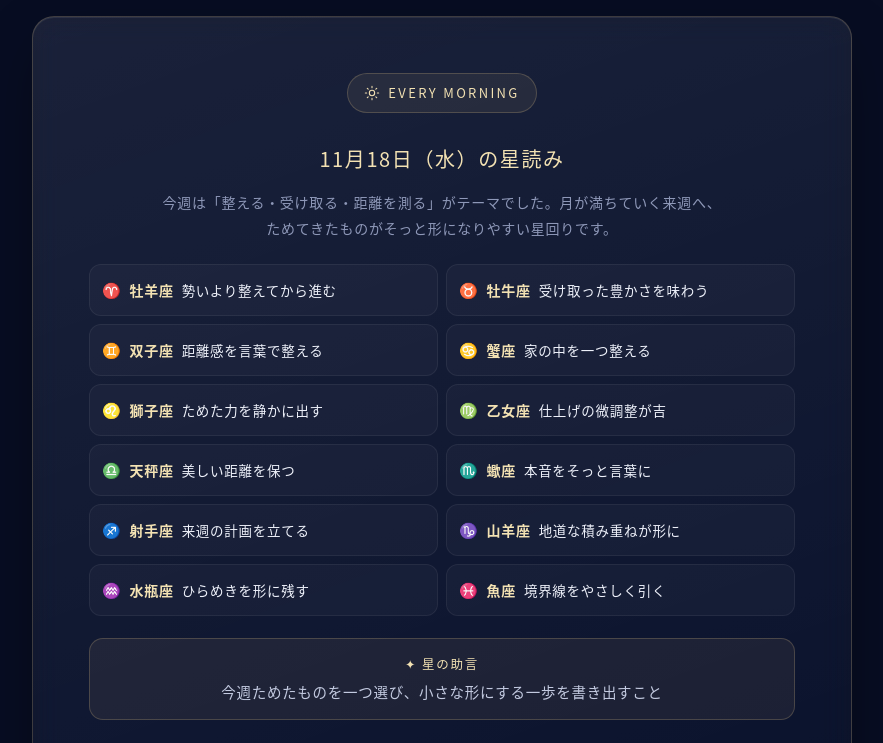
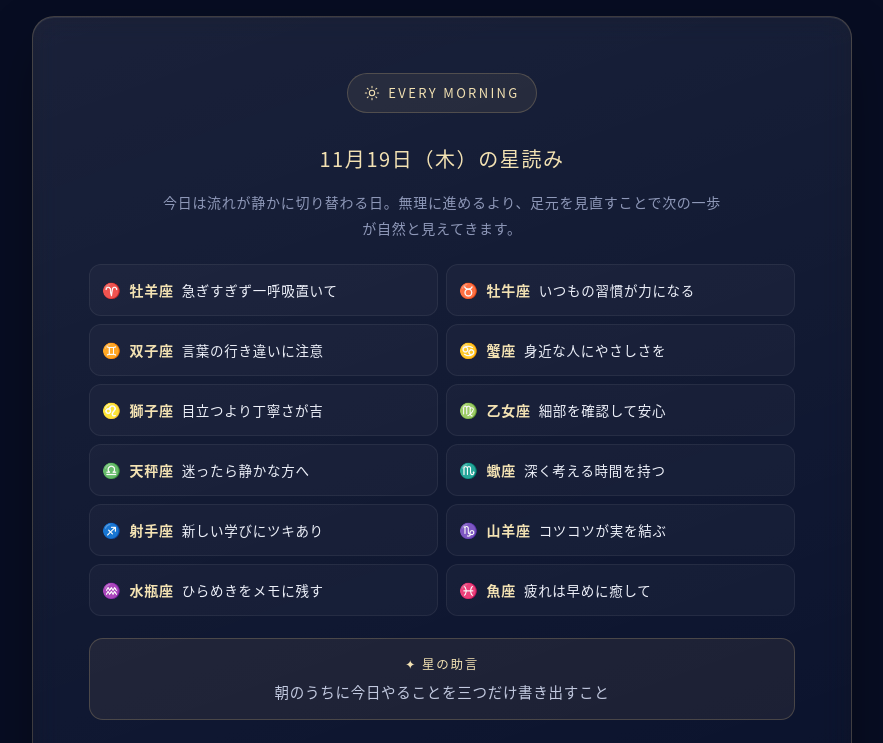
Before and after one commit to thokida/luna-hp, a plain HTML site: page index.html in a window 1280 px wide. Shown: the part 2580-3323 px from the top of the page, without its empty margins (198-1081 px from the left). Drawn offline with Linux system fonts and the light colour scheme.

Commit message:
毎朝の星読みを当日分に更新

```diff
--- a/index.html
+++ b/index.html
@@ -497,23 +497,23 @@
       <div class="glass daily-card reveal" data-delay="3">
         <span class="time-badge"><svg aria-hidden="true"><use href="#i-sun"/></svg>EVERY MORNING</span>
         <!--DAILY:START-->
-<p class="daily-date">11月18日（水）の星読み</p>
-<p class="daily-intro">今週は「整える・受け取る・距離を測る」がテーマでした。月が満ちていく来週へ、ためてきたものがそっと形になりやすい星回りです。</p>
+<p class="daily-date">11月19日（木）の星読み</p>
+<p class="daily-intro">今日は流れが静かに切り替わる日。無理に進めるより、足元を見直すことで次の一歩が自然と見えてきます。</p>
 <ul class="daily-list">
-<li><span class="daily-glyph" aria-hidden="true">♈</span><span class="daily-name">牡羊座</span><span class="daily-text">勢いより整えてから進む</span></li>
-<li><span class="daily-glyph" aria-hidden="true">♉</span><span class="daily-name">牡牛座</span><span class="daily-text">受け取った豊かさを味わう</span></li>
-<li><span class="daily-glyph" aria-hidden="true">♊</span><span class="daily-name">双子座</span><span class="daily-text">距離感を言葉で整える</span></li>
-<li><span class="daily-glyph" aria-hidden="true">♋</span><span class="daily-name">蟹座</span><span class="daily-text">家の中を一つ整える</span></li>
-<li><span class="daily-glyph" aria-hidden="true">♌</span><span class="daily-name">獅子座</span><span class="daily-text">ためた力を静かに出す</span></li>
-<li><span class="daily-glyph" aria-hidden="true">♍</span><span class="daily-name">乙女座</span><span class="daily-text">仕上げの微調整が吉</span></li>
-<li><span class="daily-glyph" aria-hidden="true">♎</span><span class="daily-name">天秤座</span><span class="daily-text">美しい距離を保つ</span></li>
-<li><span class="daily-glyph" aria-hidden="true">♏</span><span class="daily-name">蠍座</span><span class="daily-text">本音をそっと言葉に</span></li>
-<li><span class="daily-glyph" aria-hidden="true">♐</span><span class="daily-name">射手座</span><span class="daily-text">来週の計画を立てる</span></li>
-<li><span class="daily-glyph" aria-hidden="true">♑</span><span class="daily-name">山羊座</span><span class="daily-text">地道な積み重ねが形に</span></li>
-<li><span class="daily-glyph" aria-hidden="true">♒</span><span class="daily-name">水瓶座</span><span class="daily-text">ひらめきを形に残す</span></li>
-<li><span class="daily-glyph" aria-hidden="true">♓</span><span class="daily-name">魚座</span><span class="daily-text">境界線をやさしく引く</span></li>
+<li><span class="daily-glyph" aria-hidden="true">♈</span><span class="daily-name">牡羊座</span><span class="daily-text">急ぎすぎず一呼吸置いて</span></li>
+<li><span class="daily-glyph" aria-hidden="true">♉</span><span class="daily-name">牡牛座</span><span class="daily-text">いつもの習慣が力になる</span></li>
+<li><span class="daily-glyph" aria-hidden="true">♊</span><span class="daily-name">双子座</span><span class="daily-text">言葉の行き違いに注意</span></li>
+<li><span class="daily-glyph" aria-hidden="true">♋</span><span class="daily-name">蟹座</span><span class="daily-text">身近な人にやさしさを</span></li>
+<li><span class="daily-glyph" aria-hidden="true">♌</span><span class="daily-name">獅子座</span><span class="daily-text">目立つより丁寧さが吉</span></li>
+<li><span class="daily-glyph" aria-hidden="true">♍</span><span class="daily-name">乙女座</span><span class="daily-text">細部を確認して安心</span></li>
+<li><span class="daily-glyph" aria-hidden="true">♎</span><span class="daily-name">天秤座</span><span class="daily-text">迷ったら静かな方へ</span></li>
+<li><span class="daily-glyph" aria-hidden="true">♏</span><span class="daily-name">蠍座</span><span class="daily-text">深く考える時間を持つ</span></li>
+<li><span class="daily-glyph" aria-hidden="true">♐</span><span class="daily-name">射手座</span><span class="daily-text">新しい学びにツキあり</span></li>
+<li><span class="daily-glyph" aria-hidden="true">♑</span><span class="daily-name">山羊座</span><span class="daily-text">コツコツが実を結ぶ</span></li>
+<li><span class="daily-glyph" aria-hidden="true">♒</span><span class="daily-name">水瓶座</span><span class="daily-text">ひらめきをメモに残す</span></li>
+<li><span class="daily-glyph" aria-hidden="true">♓</span><span class="daily-name">魚座</span><span class="daily-text">疲れは早めに癒して</span></li>
 </ul>
-<p class="daily-advice"><span>✦ 星の助言</span>今週ためたものを一つ選び、小さな形にする一歩を書き出すこと</p>
+<p class="daily-advice"><span>✦ 星の助言</span>朝のうちに今日やることを三つだけ書き出すこと</p>
 <!--DAILY:END-->
         <div class="btn-row">
           <a class="btn btn-ghost" href="https://www.threads.net/@luna_kakomirai" target="_blank" rel="noopener">
```
